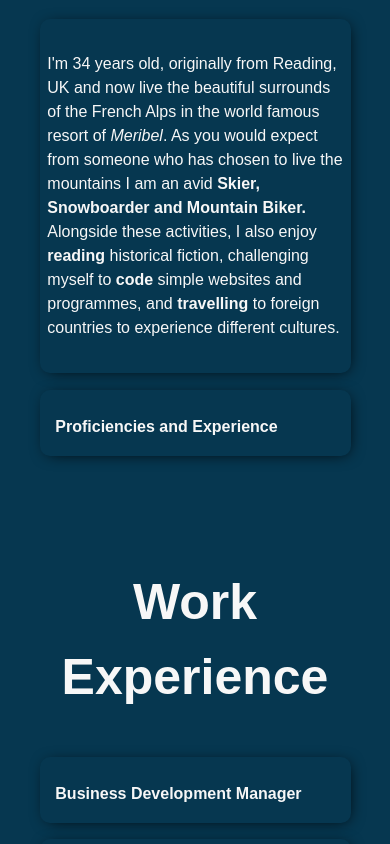
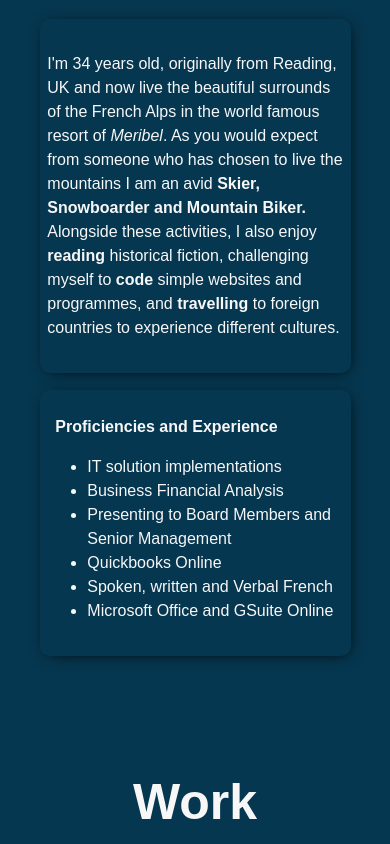
Before and after one commit to rchwrght/rchwrght.github.io, a plain HTML site: page CV/cv.html in a window 390 px wide. Both pictures are taken after a click on the element 195 px from the left and 1473 px from the top of the page. Shown: the part 1051-1895 px from the top of the page. Drawn offline with nearby package versions, Linux system fonts and the light colour scheme.

Commit message:
Bug fix on mobile card expansion
Cards not expanding on mobile. Duplicated .expanded class into the media query hopefully this resolves the issue so it doesn't get over ridden again by the .card max-height property

```diff
--- a/CV/cv.css
+++ b/CV/cv.css
@@ -226,6 +226,10 @@ section a{
 		max-height: 2em;
 	}
 
+	.expanded{
+		max-height: 100em;
+	}
+
 	.socials{
 		font-size: 12px;
 	}
```
